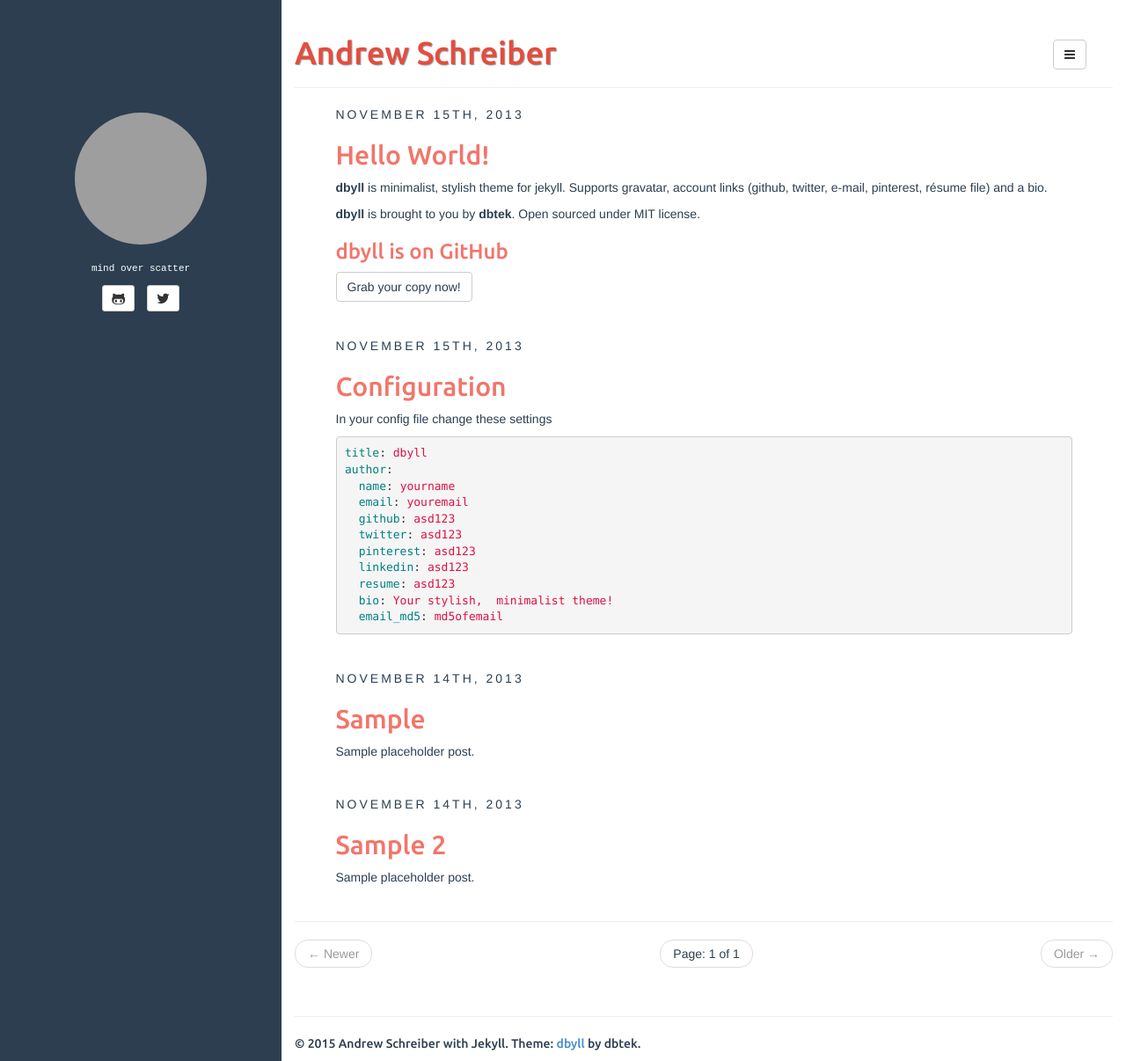
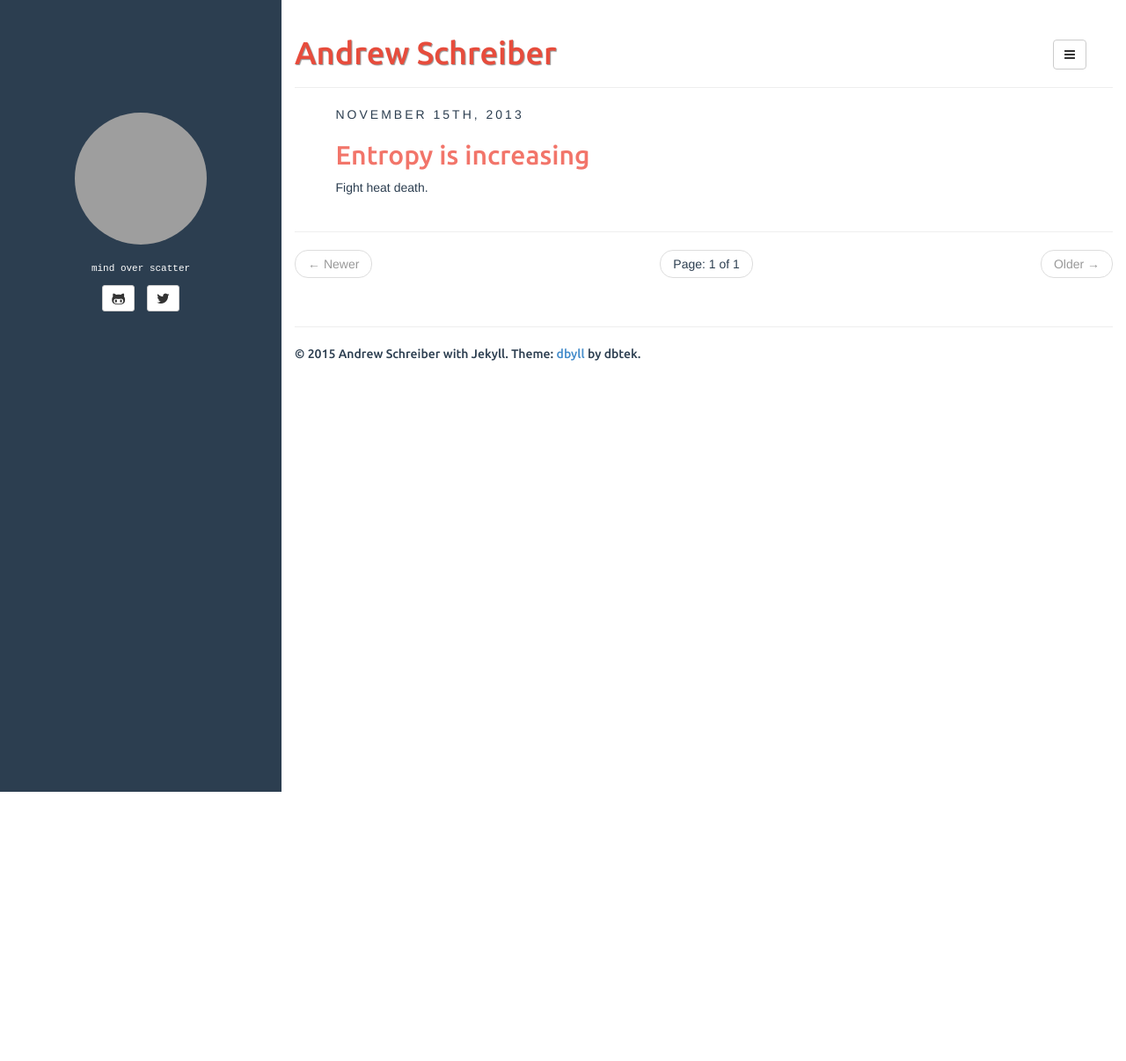
Before and after one commit to andrewschreiber/andrewschreiber.github.io, a Jekyll site: the page built from index.html, in a window 1280 px wide and 1206 px high. Shown: the whole window at 88% size. Built offline with Jekyll 4.4.1, drawn with Linux system fonts in a browser that asks for light colours; the list of posts is cut into pages by our own code; grey boxes are pictures that could not be loaded.

Commit message:
Removing boilerplate

```diff
--- a/_posts/2013-11-14-sample-2.md
+++ /dev/null
@@ -1,11 +0,0 @@
----
-layout: post
-title: Sample 2
-categories: [general, demo, sample]
-tags: [demo, dbyll, dbtek, sample2]
-description: Sample placeholder post.
----
-
-Lorem ipsum dolor sit amet,  consectetur adipisicing elit,  sed do eiusmod tempor incididunt ut labore et dolore magna aliqua. Ut enim ad minim veniam,  quis nostrud exercitation ullamco laboris nisi ut aliquip ex ea commodo consequat. Duis aute irure dolor in reprehenderit in voluptate velit esse cillum dolore eu fugiat nulla pariatur. Excepteur sint occaecat cupidatat non proident,  sunt in culpa qui officia deserunt mollit anim id est laborum.
-
-Lorem ipsum dolor sit amet,  consectetur adipisicing elit,  sed do eiusmod tempor incididunt ut labore et dolore magna aliqua. Ut enim ad minim veniam,  quis nostrud exercitation ullamco laboris nisi ut aliquip ex ea commodo consequat. Duis aute irure dolor in reprehenderit in voluptate velit esse cillum dolore eu fugiat nulla pariatur. Excepteur sint occaecat cupidatat non proident,  sunt in culpa qui officia deserunt mollit anim id est laborum.
--- a/_posts/2013-11-15-configuration.md
+++ /dev/null
@@ -1,23 +0,0 @@
----
-layout: post
-title: Configuration
-categories: [general, setup, demo]
-tags: [demo, dbyll, dbtek, setup]
-fullview: true
----
-
-In your config file change these settings
-
-{% highlight yaml %}
-title: dbyll
-author:
-  name: yourname
-  email: youremail
-  github: asd123
-  twitter: asd123
-  pinterest: asd123
-  linkedin: asd123
-  resume: asd123
-  bio: Your stylish,  minimalist theme!
-  email_md5: md5ofemail
-{% endhighlight %}
--- a/_posts/2013-11-15-hello-world.md
+++ b/_posts/2013-11-15-hello-world.md
@@ -1,15 +1,9 @@
 ---
 layout: post
-title: Hello World!
-categories: [general, setup, demo]
-tags: [demo, dbyll, dbtek, setup]
+title: Entropy is increasing
+categories:
+tags:
 fullview: true
 ---
 
-**dbyll** is minimalist, stylish theme for jekyll. Supports gravatar, account links (github, twitter, e-mail, pinterest, résume file) and a bio.
-
-**dbyll** is brought to you by **[dbtek](http://ismaildemirbilek.com)**. Open sourced under [MIT](http://opensource.org/licenses/MIT) license.
-
-### dbyll is on GitHub
-
-<a class="btn btn-default" href="https://github.com/dbtek/dbyll">Grab your copy now!</a>
+Fight heat death.
```
Also changed, not shown: _posts/2013-11-14-sample.md (deleted, +0 -17 lines), assets/media/dbyll-ss.png (deleted), 8 other files.
